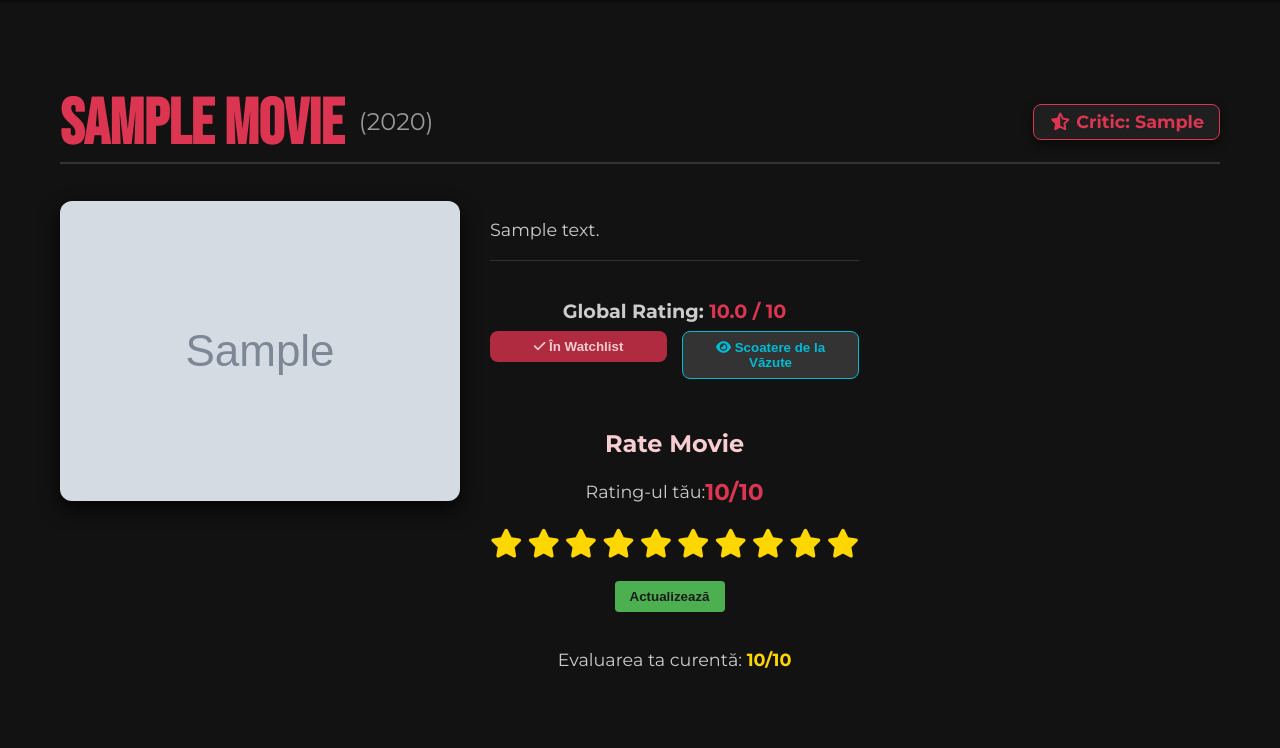
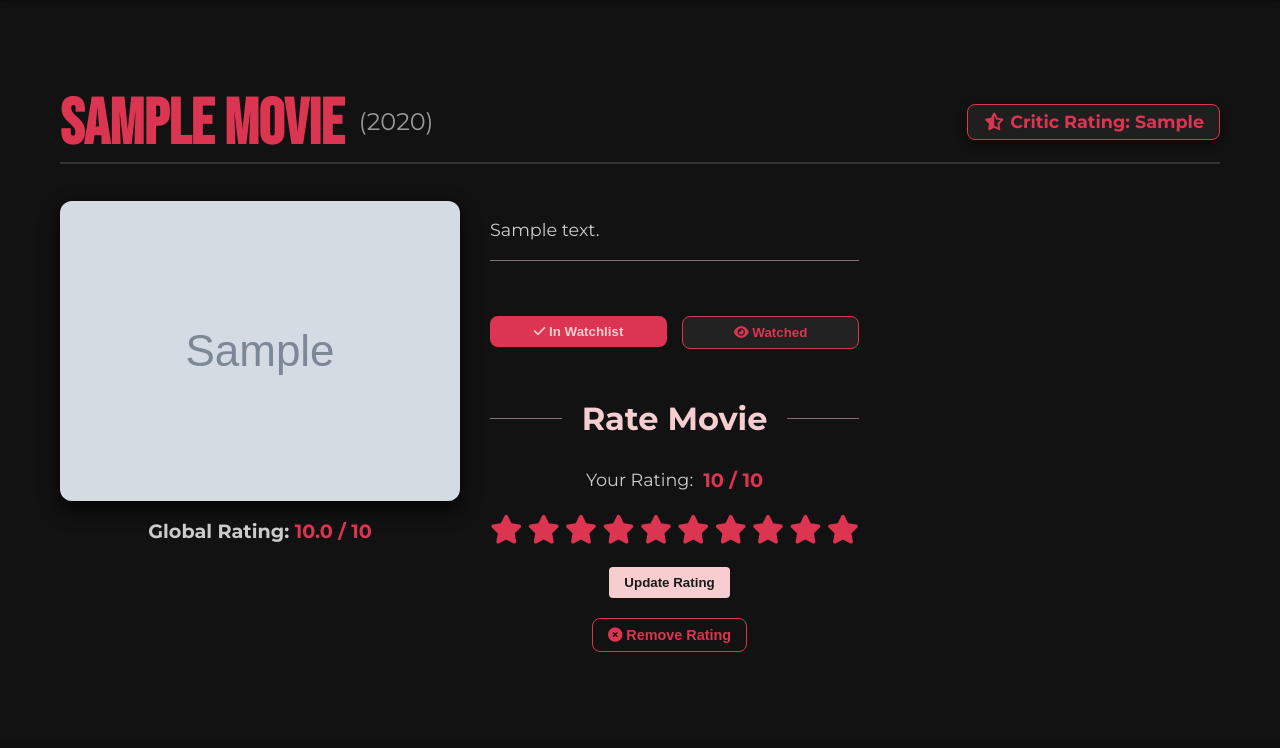
Before and after one commit to raavar/Parallax-Movie-Universe, a Flask app: page /movie/1 in a window 1280 px wide. Shown: the part 60-808 px from the top of the page. After the commit the page ends 712 px from the top, so only its background shows below. Run offline with Flask 3, Linux system fonts and the light colour scheme; a user stored in the database is signed in; tables that the repository leaves empty hold one stand-in row (values such as "Sample post"); grey boxes marked "Sample" are stand-in pictures.

Commit message:
Finished movie page frontend, added remove rating button

```diff
--- a/app/routes.py
+++ b/app/routes.py
@@ -391,6 +391,24 @@ def rate_movie(movie_id):
     # Redirect back to the movie details page
     return redirect(url_for('movie_details', movie_id=movie_id))
 
+@app.route("/remove_rating/<int:movie_id>", methods=['POST'])
+@login_required # Presupune că folosești Flask-Login
+def remove_rating(movie_id):
+    # Găsește rating-ul existent al utilizatorului pentru filmul respectiv
+    rating_entry = Rating.query.filter_by(
+        user_id=current_user.id,
+        movie_id=movie_id
+    ).first()
+
+    if rating_entry:
+        database.session.delete(rating_entry)
+        database.session.commit()
+        flash(f"Rating-ul tău pentru filmul a fost șters!", 'success')
+    else:
+        flash("Nu ai un rating activ pentru acest film.", 'warning')
+
+    return redirect(url_for('movie_details', movie_id=movie_id))
+
 # ==========================================================================================
 # Utility Routes
 # ==========================================================================================
--- a/app/static/css/style.css
+++ b/app/static/css/style.css
@@ -709,6 +709,7 @@ h2, h3 {
     font-weight: bold;
     padding: 8px 0;
     text-align: center;
+    margin-top: 10px;
 }
 .avg-rating-global-badge strong {
     color: #DC3551; /* Galben auriu pentru scor */
@@ -762,7 +763,7 @@ h2, h3 {
     font-size: 1.1em;
     color: #ccc;
     padding-bottom: 20px;
-    border-bottom: 1px solid #333;
+    border-bottom: 1px solid rgba(247, 205, 208, 0.5);
     margin-bottom: 30px;
 }
 
@@ -775,12 +776,35 @@ h2, h3 {
     border-bottom: none;
     padding-bottom: 0;
 }
+
+.section-title-container {
+    display: flex;
+    align-items: center;
+    justify-content: center;
+    width: 100%;
+    margin: 30px 0;
+    margin-top: 50px;
+}
+
 .section-title-small {
+    font-size: 2rem;
+    font-weight: 700;
     color: #f7cdd0;
-    font-size: 1.5rem;
-    margin-bottom: 15px;
-    padding-bottom: 5px;
-    margin-top: 50px;
+    padding: 0 20px;
+    text-transform: none;
+    margin: 0;
+    white-space: nowrap;
+    text-decoration: none !important;
+    border-bottom: none !important;
+}
+
+.section-title-container::before,
+.section-title-container::after {
+    content: "";
+    flex-grow: 1;
+    height: 1px;
+    background-color: #f7cdd0;
+    opacity: 0.5;
 }
 
 .movie-details-content {
@@ -843,7 +867,7 @@ h2, h3 {
 .star:hover,
 .star.selected,
 .star.hovered {
-    color: #FFD700; /* Galben auriu */
+    color: #DC3551; /* Galben auriu */
 }
 
 /* Efect mic la hover/click */
@@ -898,42 +922,71 @@ h2, h3 {
     z-index: 10;
 }
 
+.btn-remove-rating {
+    background-color: transparent !important; /* Gri închis */
+    color: #DC3551 !important; /* Text roșu */
+    border: 1px solid #DC3551 !important;
+    font-weight: bold;
+    border-radius: 8px;
+    padding: 8px 15px;
+    font-size: 0.9em;
+    transition: all 0.2s ease;
+}
+
+.btn-remove-rating:hover {
+    background-color: #DC3551 !important; /* Roșu la hover */
+    color: #f7cdd0 !important;
+    box-shadow: 0 0 8px rgba(220, 53, 81, 0.5);
+    transform: translateY(-1px);
+}
+
 /* === Butoane Acțiuni === */
 
 /* Watchlist (Roșu) */
 .btn-action-primary, .btn-action-checked {
-    background-color: #DC3551 !important;
-    border-color: #DC3551 !important;
-    color: white !important;
+    background-color: #f7cdd0 !important;
+    border-color: #f7cdd0 !important;
+    color: #1a1a1a !important;
     font-weight: bold;
     border-radius: 8px;
     transition: all 0.2s ease;
+    margin-top: 25px;
 }
 .btn-action-primary:hover {
-    background-color: #b02a40 !important;
+    background-color: #DC3551 !important;
+    color: #f7cdd0 !important;
 }
 .btn-action-checked {
-    background-color: #b02a40 !important;
+    background-color: #DC3551 !important;
     color: #f7cdd0 !important;
 }
 
 /* Seen (Gri/Secundar) */
 .btn-action-seen {
-    background-color: #333 !important;
-    color: #00bcd4 !important; /* Culoare diferită pentru Văzut */
-    border: 1px solid #00bcd4 !important;
+    background-color: #222 !important;
+    color: #DC3551 !important; /* Culoare diferită pentru Văzut */
+    border: 1px solid #DC3551 !important;
     font-weight: bold;
     border-radius: 8px;
+    margin-top: 25px;
 }
 .btn-action-seen:hover {
-    background-color: #444 !important;
+    background-color: #222 !important;
 }
 .btn-action-default {
     background-color: transparent !important;
-    color: #999 !important;
-    border: 1px solid #999 !important;
+    color: #DC3551 !important;
+    border: 1px solid #DC3551 !important;
     font-weight: bold;
     border-radius: 8px;
+    margin-top: 25px;
+}
+
+.btn-action-default:hover {
+    background-color: #DC3551 !important; /* Roșu la hover */
+    color: #f7cdd0 !important;
+    box-shadow: 0 0 8px rgba(220, 53, 81, 0.5);
+    transform: translateY(-1px);
 }
 
 /* === Secțiunea Rating === */
@@ -944,12 +997,13 @@ h2, h3 {
 }
 
 .current-hover-score {
-    font-size: 1.3em;
+    font-size: 1.1em;
     font-weight: bold;
     color: #DC3551; /* Roșu de accent */
     min-width: 40px; /* Asigură un spațiu constant pentru scor */
     text-align: center;
     transition: color 0.1s ease;
+    gap: 10px;
 }
 
 /* Ajustăm label-ul pentru a se centra (dacă nu era deja) */
@@ -960,23 +1014,24 @@ h2, h3 {
     justify-content: center;
     align-items: center;
     margin-bottom: 20px;
+    gap: 10px;
 }
 
 .current-rating {
     font-size: 1.1em;
     color: #ccc;
 }
-.current-rating strong {
-    color: #FFD700; /* Rating-ul curent al utilizatorului */
-}
+
 .btn-rating {
-    background-color: #4CAF50 !important;
-    border-color: #4CAF50 !important;
+    background-color: #f7cdd0 !important;
+    border-color: #f7cdd0 !important;
+    color: #1a1a1a !important;
     margin-top: 20px;
     margin-bottom: 20px;
 }
 .btn-rating:hover {
-    background-color: #388e3c !important;
+    background-color: #DC3551 !important;
+    color: #f7cdd0 !important;
 }
 
 /* Asigură că butoanele sunt centrate în div-ul lor părinte */
--- a/app/templates/movie_details.html
+++ b/app/templates/movie_details.html
@@ -16,7 +16,7 @@
                 {% if movie.imdb_rating %}
                     <div class="critic-rating-badge text-dark">
                         <i class="fas fa-star-half-alt"></i>
-                        <strong>Critic:</strong> {{ movie.imdb_rating }}
+                        <strong>Critic Rating:</strong> {{ movie.imdb_rating }}
                     </div>
                 {% endif %}
             </div>
@@ -35,16 +35,18 @@
                         <p class="mt-2">No Image</p>
                     </div>
                 {% endif %}
+                <div class="left-side-info mt-4 p-3 rounded shadow-sm">
+                    {% if avg_rating is not none %}
+                    <div class="avg-rating-global-badge">
+                        Global Rating: <strong>{{ "%.1f" | format(avg_rating) }} / 10</strong>
+                    </div>
+                    {% endif %}
+                </div>
             </div>
 
             <div class="col-md-8 movie-details-content">
 
                 <p class="movie-description-detail">{{ movie.description }}</p>
-                {% if avg_rating is not none %}
-                    <div class="avg-rating-global-badge">
-                        Global Rating: <strong>{{ "%.1f" | format(avg_rating) }} / 10</strong>
-                    </div>
-                {% endif %}
                 {% if current_user.is_authenticated %}
 
                     <div class="user-actions-panel mb-4">
@@ -58,9 +60,9 @@
                                     <div class="d-flex justify-content-center align-items-center">
                                         <span>
                                             {% if is_in_watchlist %}
-                                                <i class="fas fa-check"></i> În Watchlist
+                                                <i class="fas fa-check"></i> In Watchlist
                                             {% else %}
-                                                <i class="fas fa-plus"></i> Adaugă în Watchlist
+                                                <i class="fas fa-plus"></i> Add to Watchlist
                                             {% endif %}
                                         </span>
                                     </div>
@@ -73,9 +75,9 @@
                                         class="btn btn-lg w-100 btn-action-secondary {% if is_seen %}btn-action-seen{% else %}btn-action-default{% endif %}">
                                     <i class="fas fa-eye"></i>
                                     {% if is_seen %}
-                                        Scoatere de la Văzute
+                                        Watched
                                     {% else %}
-                                        Marcare ca Văzut
+                                        Mark as watched
                                     {% endif %}
                                 </button>
                             </form>
@@ -84,13 +86,16 @@
 
                     {# 3. SECȚIUNE RATING #}
                     <div id="ratingSection" class="rating-box mt-4 p-3 w-100">
-                         <h3 class="section-title-small">Rate Movie</h3>
+                         <div class="section-title-container">
+                            <h2 class="section-title-small">Rate Movie</h2>
+                        </div>
 
                         <form method="POST" action="{{ url_for('rate_movie', movie_id=movie.id) }}" id="ratingForm" class="w-100 d-flex flex-column align-items-center">
+
                             <label for="score" class="form-label d-flex justify-content-center align-items-center mb-4">
-                                Rating-ul tău:
+                                Your Rating:
                                 <span id="dynamicScoreDisplay" class="ms-3 current-hover-score">
-                                    {{ user_rating or 0 }}/10
+                                    <strong>{{ user_rating or 0 }} / 10</strong>
                                 </span>
                             </label>
 
@@ -105,19 +110,21 @@
                             <input type="hidden" name="score" id="scoreInput" value="{{ user_rating or 0 }}" required>
 
                             <button type="submit" class="btn btn-primary btn-rating w-100">
-                                {{ 'Actualizează' if user_rating else 'Trimite Rating' }}
+                                {{ 'Update Rating' if user_rating else 'Submit Rating' }}
                             </button>
                         </form>
 
                         {% if user_rating %}
-                            <p class="current-rating mt-2">Evaluarea ta curentă: <strong>{{ user_rating }}/10</strong></p>
-                        {% elif is_seen %}
-                            <p class="current-rating mt-2 text-muted">Marchezi filmul ca văzut, dar nu ai oferit rating.</p>
+                            <form method="POST" action="{{ url_for('remove_rating', movie_id=movie.id) }}" class="mt-2 w-100">
+                                <button type="submit" class="btn btn-sm w-100 btn-remove-rating">
+                                    <i class="fas fa-times-circle"></i> Remove Rating
+                                </button>
+                            </form>
                         {% endif %}
                     </div>
 
                 {% else %}
-                    <p class="alert alert-warning">Vă rugăm să vă autentificați pentru a adăuga filme în liste și pentru a oferi rating-uri.</p>
+                    <p class="alert alert-warning">Please log in to add movies to lists and to provide ratings.</p>
                 {% endif %}
             </div>
         </div>
@@ -128,9 +135,8 @@
     const starRatingContainer = document.querySelector('.star-rating');
     const stars = starRatingContainer ? starRatingContainer.querySelectorAll('.star') : [];
     const scoreInput = document.getElementById('scoreInput');
-            const dynamicScoreDisplay = document.getElementById('dynamicScoreDisplay'); // NOU: Scorul dinamic
+    const dynamicScoreDisplay = document.getElementById('dynamicScoreDisplay');
 
-            // Scorul inițial (din baza de date)
     const initialScore = parseInt(starRatingContainer.dataset.currentScore) || 0;
 
     // Funcție pentru a actualiza vizualizarea scorului (steluțe și text)
@@ -138,7 +144,6 @@
         // 1. Steluțele mici
         stars.forEach(star => {
             const starScore = parseInt(star.dataset.score);
-                    // Dacă scorul este mai mare, aplicăm clasa
             if (starScore <= score) {
                 star.classList.add(isHover ? 'hovered' : 'selected');
                 star.classList.remove(isHover ? 'selected' : 'hovered');
@@ -149,7 +154,8 @@
 
         // 2. Afișajul scorului dinamic
         if (dynamicScoreDisplay) {
-                    dynamicScoreDisplay.textContent = `${score}/10`;
+            // MODIFICARE AICI: Adăugăm spații în șirul formatat
+            dynamicScoreDisplay.innerHTML = `<strong>${score} / 10</strong>`;
         }
     }
 
@@ -169,10 +175,7 @@
             const newScore = parseInt(this.dataset.score);
             scoreInput.value = newScore;
 
-                    // Forțează update-ul vizual
             updateScoreVisual(newScore, false);
-
-                    // Elimină starea de hover
             stars.forEach(s => s.classList.remove('hovered'));
         });
     });
@@ -183,7 +186,6 @@
             const hoveredStar = e.target.closest('.star');
             const hoverScore = parseInt(hoveredStar.dataset.score);
 
-                    // Actualizează vizualizarea steluțelor și a textului
             updateScoreVisual(hoverScore, true);
         }
     });
```
Lines whose indentation alone changed are shown as unchanged.
